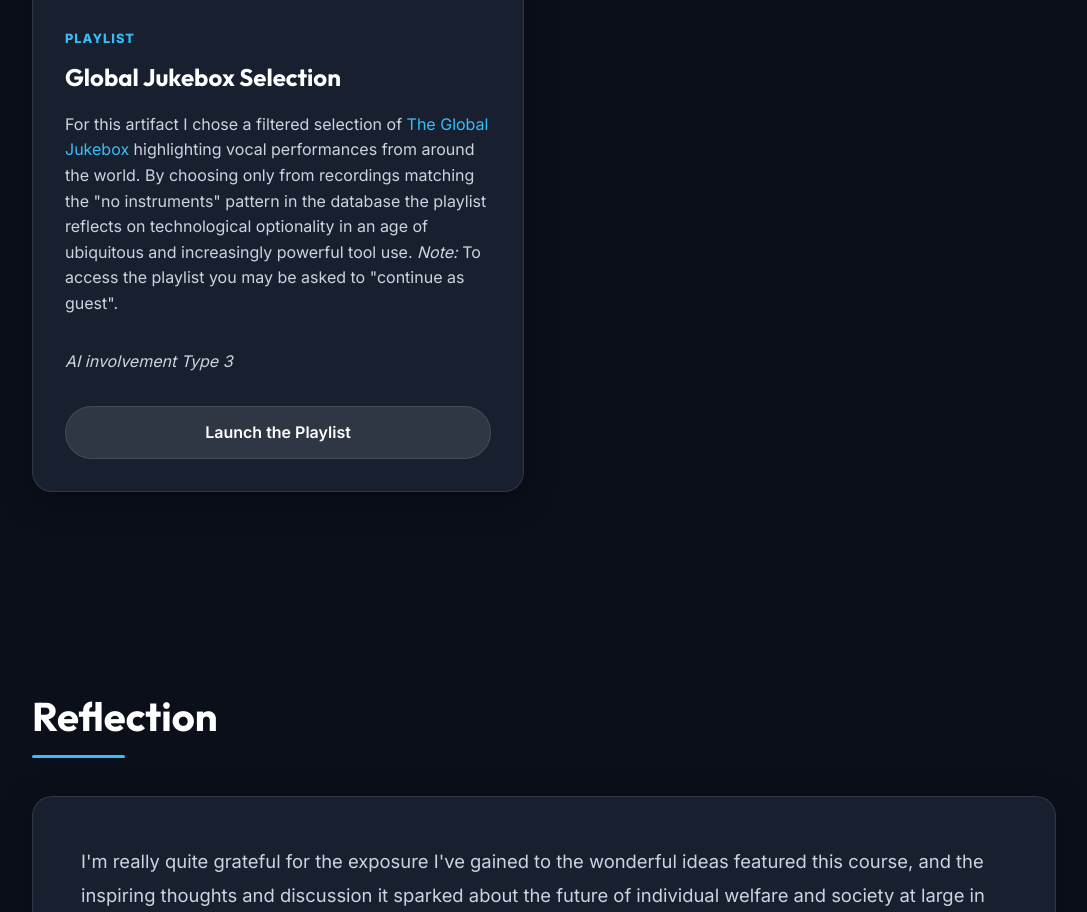
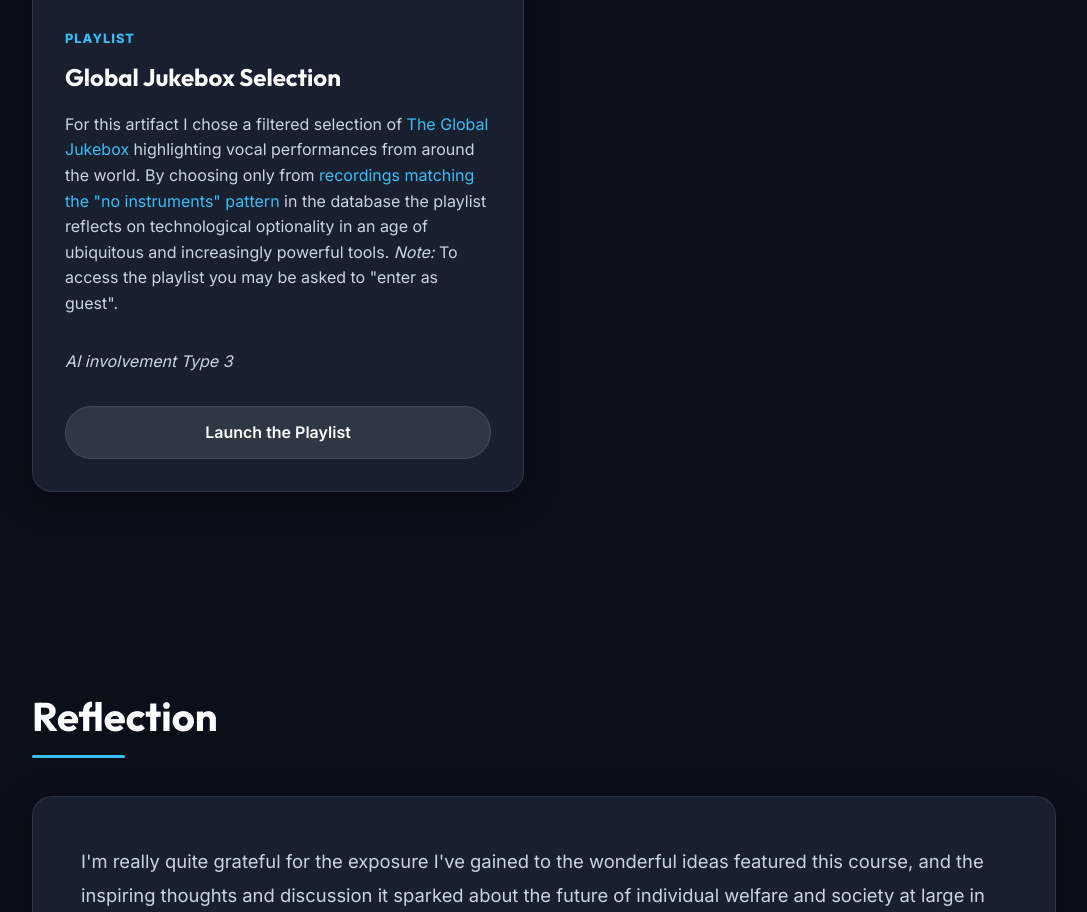
Before and after one commit to adelevett/EDTECH569_PORTFOLIO, a plain HTML site: page index.html in a window 1280 px wide. Shown: the part 3858-4770 px from the top of the page, without its empty margins (96-1183 px from the left). Drawn offline with Linux system fonts and the light colour scheme.

Commit message:
Revise Global Jukebox artifact description
Updated the description of the Global Jukebox selection to include a link to the recordings matching the 'no instruments' pattern and adjusted the note about accessing the playlist.

```diff
--- a/index.html
+++ b/index.html
@@ -137,7 +137,7 @@
                     <div class="artifact-content">
                         <span class="tag">Playlist</span>
                         <h3>Global Jukebox Selection</h3>
-                        <p>For this artifact I chose a filtered selection of  <a href="https://theglobaljukebox.org/" target="_blank" rel="noopener noreferrer">The Global Jukebox </a>highlighting vocal performances from around the world. By choosing only from recordings matching the "no instruments" pattern in the database the playlist reflects on technological optionality in an age of ubiquitous and increasingly powerful tool use. <em>Note: </em>To access the playlist you may be asked to "continue as guest".</p>
+                        <p>For this artifact I chose a filtered selection of  <a href="https://theglobaljukebox.org/" target="_blank" rel="noopener noreferrer">The Global Jukebox </a>highlighting vocal performances from around the world. By choosing only from <a  href="https://docs.google.com/document/d/1i-vZGeovs-7-Tsp_KBdu4HeMV-Nxk5IdYI0TS_DgzYo/edit?usp=sharing" target="_blank" rel="noopener noreferrer"> recordings matching the "no instruments" pattern</a> in the database the playlist reflects on technological optionality in an age of ubiquitous and increasingly powerful tools. <em>Note: </em>To access the playlist you may be asked to "enter as guest".</p>
 						<p><i>AI involvement Type 3</i></p>
                         <a href="https://theglobaljukebox.org/playlist/key/084a31" target="_blank" rel="noopener noreferrer" class="btn-secondary">Launch the Playlist</a>
                     </div>
```
